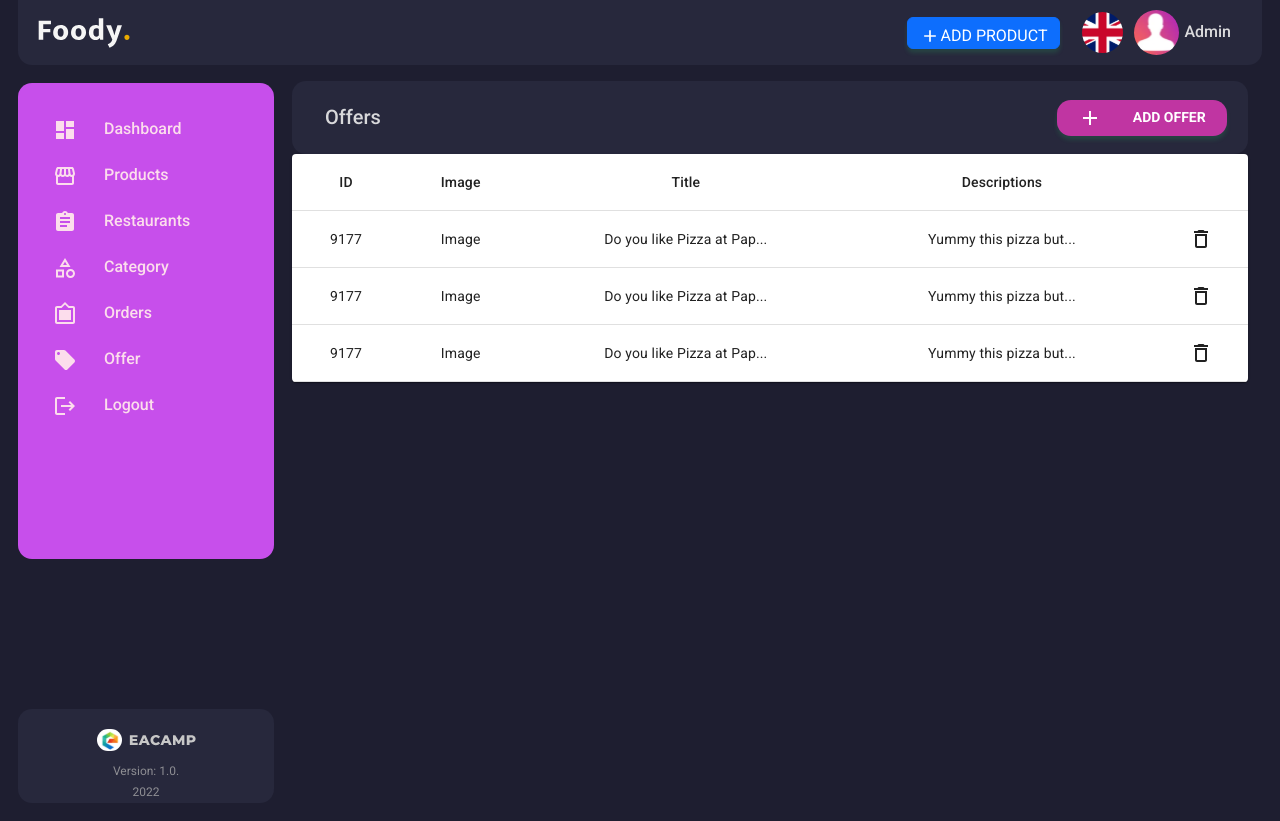
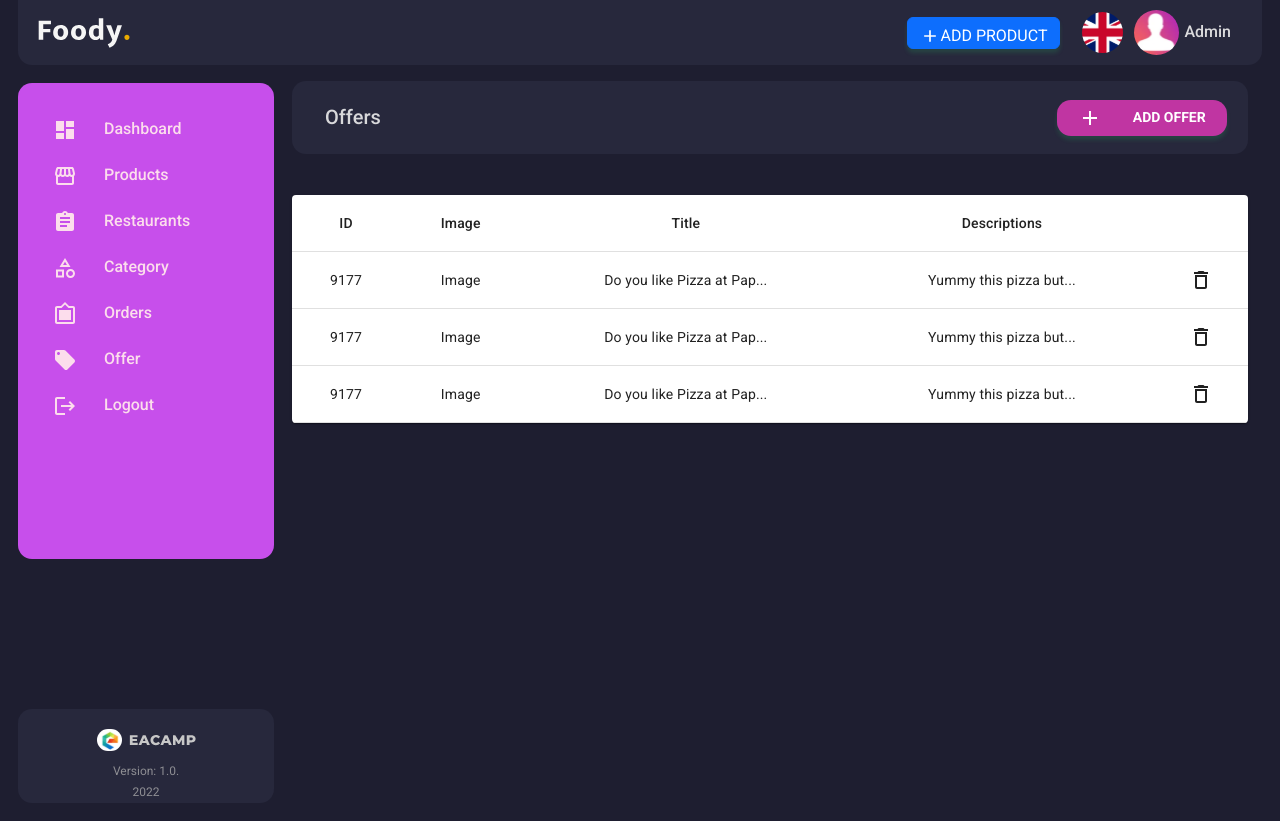
Before and after one commit to QurbanovaLamiya/Foody_Admin_React, a React (Create React App) app: page /offer in a window 1280 px wide. Built offline with nearby package versions, Linux system fonts and the light colour scheme.

Commit message:
Changed table margin top

```diff
--- a/src/features/Offers/Offers.module.css
+++ b/src/features/Offers/Offers.module.css
@@ -36,3 +36,7 @@
   justify-content: space-around;
   margin-right: 21px;
 }
+
+.Table {
+  margin-top: 41px;
+}
--- a/src/features/Offers/OffersContainer.js
+++ b/src/features/Offers/OffersContainer.js
@@ -13,7 +13,7 @@ const OffersContainer = () => {
           ADD OFFER
         </button>
       </div>
-      <div>
+      <div className={OffersStyle.Table}>
         <OffersTable />
       </div>
     </div>
```
